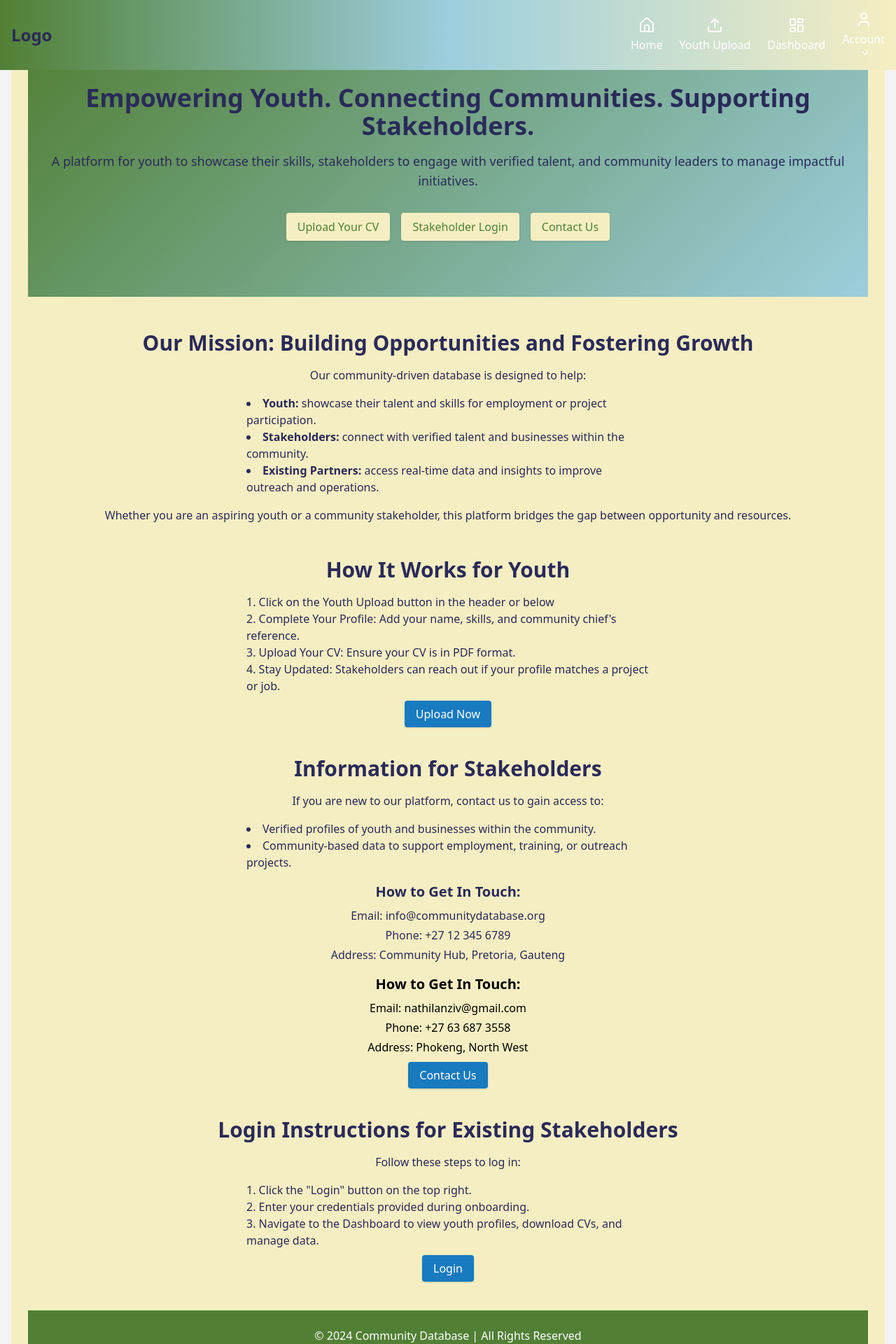
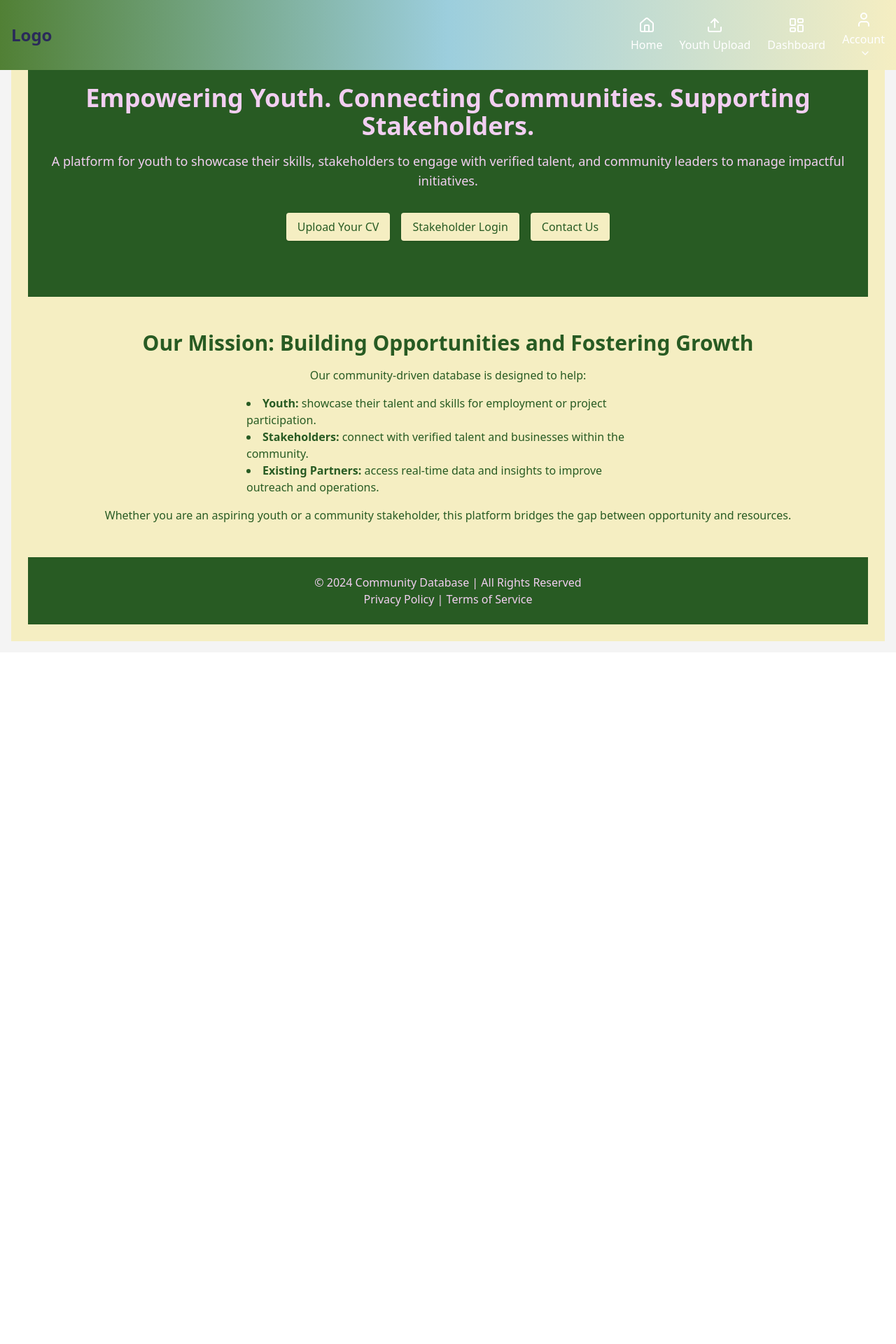
Before and after one commit to Nathilanzi/Database, a React (Vite) app in the folder vite-project/: page / in a window 1280 px wide. Shown: the top 1920 px of the page at 70% size. After the commit the page ends 932 px from the top, so only its background shows below. Built offline with nearby package versions, Linux system fonts and the light colour scheme.

Commit message:
Change color combination

```diff
--- a/vite-project/src/components/Home.jsx
+++ b/vite-project/src/components/Home.jsx
@@ -5,102 +5,49 @@ import { Link } from 'react-router-dom';
 const Home = () => {
   return (
     <div className="bg-[#F5EEC2] p-6">
-      <header className="text-center py-20" style={{ background: 'linear-gradient(135deg, #518035, #9CCEDD)' }}>
-        <h1 className="text-4xl font-bold mb-4 text-[#2A2A5A]">
+      {/* Header Section */}
+      <header className="text-center py-20" style={{ backgroundColor: '#285B23', color: '#F2CFF1' }}>
+        <h1 className="text-4xl font-bold mb-4">
           Empowering Youth. Connecting Communities. Supporting Stakeholders.
         </h1>
-        <p className="text-lg mb-8 text-[#2A2A5A]">
+        <p className="text-lg mb-8">
           A platform for youth to showcase their skills, stakeholders to engage with verified talent, and community leaders to manage impactful initiatives.
         </p>
         <div className="flex justify-center space-x-4">
-          <Link to="/youthupload" className="bg-[#F5EEC2] text-[#518035] py-2 px-4 rounded shadow hover:bg-[#9CCEDD] hover:text-white transition">
+          <Link to="/youthupload" className="bg-[#F5EEC2] text-[#285B23] py-2 px-4 rounded shadow hover:bg-[#F2CFF1] hover:text-white transition">
             Upload Your CV
           </Link>
-          <Link to="/login" className="bg-[#F5EEC2] text-[#518035] py-2 px-4 rounded shadow hover:bg-[#9CCEDD] hover:text-white transition">
+          <Link to="/login" className="bg-[#F5EEC2] text-[#285B23] py-2 px-4 rounded shadow hover:bg-[#F2CFF1] hover:text-white transition">
             Stakeholder Login
           </Link>
-          <Link to="/contact" className="bg-[#F5EEC2] text-[#518035] py-2 px-4 rounded shadow hover:bg-[#9CCEDD] hover:text-white transition">
+          <Link to="/contact" className="bg-[#F5EEC2] text-[#285B23] py-2 px-4 rounded shadow hover:bg-[#F2CFF1] hover:text-white transition">
             Contact Us
           </Link>
         </div>
       </header>
 
+      {/* Main Section */}
       <section className="mt-12 mb-8">
-        <h2 className="text-3xl font-semibold text-center mb-4 text-[#2A2A5A]">
+        <h2 className="text-3xl font-semibold text-center mb-4" style={{ color: '#285B23' }}>
           Our Mission: Building Opportunities and Fostering Growth
         </h2>
-        <p className="text-center mb-4 text-[#2A2A5A]">
+        <p className="text-center mb-4" style={{ color: '#285B23' }}>
           Our community-driven database is designed to help:
         </p>
-        <ul className="list-disc list-inside max-w-xl mx-auto mb-4 text-[#2A2A5A]">
+        <ul className="list-disc list-inside max-w-xl mx-auto mb-4" style={{ color: '#285B23' }}>
           <li><strong>Youth:</strong> showcase their talent and skills for employment or project participation.</li>
           <li><strong>Stakeholders:</strong> connect with verified talent and businesses within the community.</li>
           <li><strong>Existing Partners:</strong> access real-time data and insights to improve outreach and operations.</li>
         </ul>
-        <p className="text-center text-[#2A2A5A]">
+        <p className="text-center" style={{ color: '#285B23' }}>
           Whether you are an aspiring youth or a community stakeholder, this platform bridges the gap between opportunity and resources.
         </p>
       </section>
 
-      <section className="mt-12 mb-8">
-        <h2 className="text-3xl font-semibold text-center mb-4 text-[#2A2A5A]">How It Works for Youth</h2>
-        <ol className="list-decimal list-inside max-w-xl mx-auto mb-4 text-[#2A2A5A]">
-          <li>Click on the Youth Upload button in the header or below</li>
-          <li>Complete Your Profile: Add your name, skills, and community chief's reference.</li>
-          <li>Upload Your CV: Ensure your CV is in PDF format.</li>
-          <li>Stay Updated: Stakeholders can reach out if your profile matches a project or job.</li>
-        </ol>
-        <div className="text-center">
-          <Link to="/youthupload" className="bg-[#187ABF] text-white py-2 px-4 rounded shadow hover:bg-[#9CCEDD] transition">
-            Upload Now
-          </Link>
-        </div>
-      </section>
+      {/* Other sections omitted for brevity... */}
 
-      <section className="mt-12 mb-8">
-        <h2 className="text-3xl font-semibold text-center mb-4 text-[#2A2A5A]">Information for Stakeholders</h2>
-        <p className="text-center mb-4 text-[#2A2A5A]">
-          If you are new to our platform, contact us to gain access to:
-        </p>
-        <ul className="list-disc list-inside max-w-xl mx-auto mb-4 text-[#2A2A5A]">
-          <li>Verified profiles of youth and businesses within the community.</li>
-          <li>Community-based data to support employment, training, or outreach projects.</li>
-        </ul>
-
-        <h3 className="text-xl font-semibold text-center mb-2 text-[#2A2A5A]">How to Get In Touch:</h3>
-        <p className="text-center mb-1 text-[#2A2A5A]">Email: info@communitydatabase.org</p>
-        <p className="text-center mb-1 text-[#2A2A5A]">Phone: +27 12 345 6789</p>
-        <p className="text-center mb-4 text-[#2A2A5A]">Address: Community Hub, Pretoria, Gauteng</p>
-        <h3 className="text-xl font-semibold text-center mb-2">How to Get In Touch:</h3>
-        <p className="text-center mb-1">Email: nathilanziv@gmail.com</p>
-        <p className="text-center mb-1">Phone: +27 63 687 3558</p>
-        <p className="text-center mb-4">Address: Phokeng, North West</p>
-
-        <div className="text-center">
-          <Link to="/contact" className="bg-[#187ABF] text-white py-2 px-4 rounded shadow hover:bg-[#9CCEDD] transition">
-            Contact Us
-          </Link>
-        </div>
-      </section>
-
-      <section className="mt-12 mb-8">
-        <h2 className="text-3xl font-semibold text-center mb-4 text-[#2A2A5A]">Login Instructions for Existing Stakeholders</h2>
-        <p className="text-center mb-4 text-[#2A2A5A]">
-          Follow these steps to log in:
-        </p>
-        <ol className="list-decimal list-inside max-w-xl mx-auto mb-4 text-[#2A2A5A]">
-          <li>Click the "Login" button on the top right.</li>
-          <li>Enter your credentials provided during onboarding.</li>
-          <li>Navigate to the Dashboard to view youth profiles, download CVs, and manage data.</li>
-        </ol>
-        <div className="text-center">
-          <Link to="/login" className="bg-[#187ABF] text-white py-2 px-4 rounded shadow hover:bg-[#9CCEDD] transition">
-            Login
-          </Link>
-        </div>
-      </section>
-
-      <footer className="text-center py-6 mt-12 bg-[#518035] text-white">
+      {/* Footer Section */}
+      <footer className="text-center py-6 mt-12" style={{ backgroundColor: '#285B23', color: '#F2CFF1' }}>
         <p>© 2024 Community Database | All Rights Reserved</p>
         <p>
           <Link to="/privacy" className="hover:underline">Privacy Policy</Link> |{' '}
```
